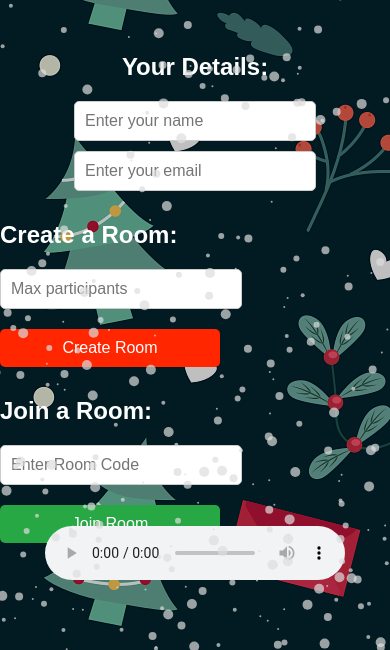
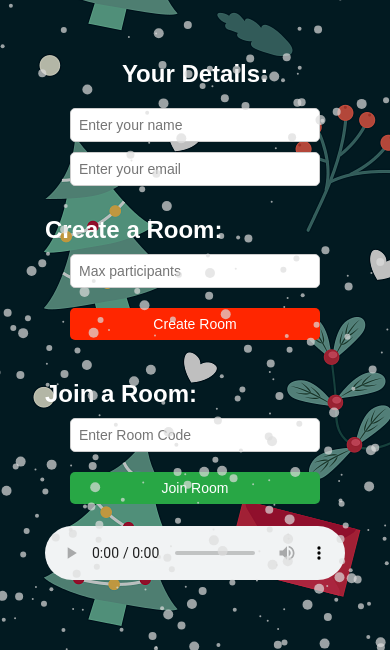
Before and after one commit to ssiannas/secret_santa_v2, a website with bundled scripts: page public/index.html in a window 390 px wide. Shown: the part 194-844 px from the top of the page. Built offline with nearby package versions, Linux system fonts and the light colour scheme.

Commit message:
Aesthetics changes

```diff
--- a/public/styles.css
+++ b/public/styles.css
@@ -1,12 +1,16 @@
+* {
+    box-sizing: border-box;
+}
+
 body {
     font-family: Arial, sans-serif;
     margin: 0;
-    padding: 0;
+    padding: 20px;
     display: flex;
     flex-direction: column;
     align-items: center;
     justify-content: center;
-    height: 100vh;
+    min-height: 100vh;
     background-color: #f0f0f0;
     background-image: url("img/bg.png");
     background-attachment: fixed;
@@ -33,30 +37,29 @@ h1 {
     color: white
 }
 
-.nameInput {
-    padding: 10px;
-    font-size: 16px;
-    border-radius: 5px;
-    border: 1px solid #ccc;
-    width: 220px;
-    margin-bottom: 10px;
+form {
+    display: flex;
+    flex-direction: column;
+    align-items: center;
+    width: 100%;
+    max-width: 300px;
+    margin: 15px 0;
 }
 
-#roomInput {
-    padding: 10px;
-    font-size: 16px;
-    border-radius: 5px;
-    border: 1px solid #ccc;
-    width: 220px;
-    margin-bottom: 10px;
+form h2 {
+    margin: 10px 0;
+    width: 100%;
 }
 
+.nameInput,
+#roomInput,
 #maxRoomParticipants {
     padding: 10px;
     font-size: 16px;
     border-radius: 5px;
     border: 1px solid #ccc;
-    width: 220px;
+    width: 100%;
+    max-width: 250px;
     margin-bottom: 10px;
 }
 
@@ -65,7 +68,8 @@ button {
     font-size: 16px;
     border-radius: 5px;
     cursor: pointer;
-    width: 220px;
+    width: 100%;
+    max-width: 250px;
     margin-top: 10px;
     transition: background-color 0.3s ease;
 }
@@ -96,7 +100,9 @@ button {
     background-color: #dc3545;
     color: white;
     border: none;
-    display: flex;
+    width: 100%;
+    max-width: 250px;
+    margin-top: 20px;
 }
 
 #leaveButton:hover {
@@ -106,6 +112,15 @@ button {
 #participantList {
     padding: 0;
     margin-top: 20px;
+    display: flex;
+    flex-direction: column;
+    align-items: center;
+    width: 100%;
+    max-width: 300px;
+}
+
+#participants {
+    width: 100%;
     display: flex;
     flex-direction: column;
     align-items: center;
@@ -139,3 +154,30 @@ audio {
     position: absolute;
     bottom: 70px;
 }
+
+@media (max-width: 480px) {
+    body {
+        padding: 15px;
+    }
+
+    h1 {
+        font-size: 24px;
+        margin: 15px 0;
+    }
+
+    .nameInput,
+    #roomInput,
+    #maxRoomParticipants,
+    button {
+        font-size: 14px;
+        padding: 8px;
+    }
+
+    form {
+        margin: 10px 0;
+    }
+
+    #participantList {
+        margin-top: 15px;
+    }
+}
```
